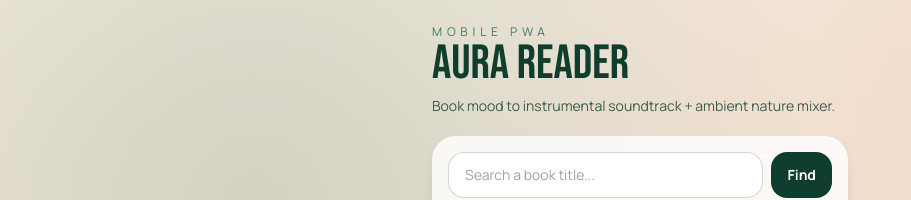
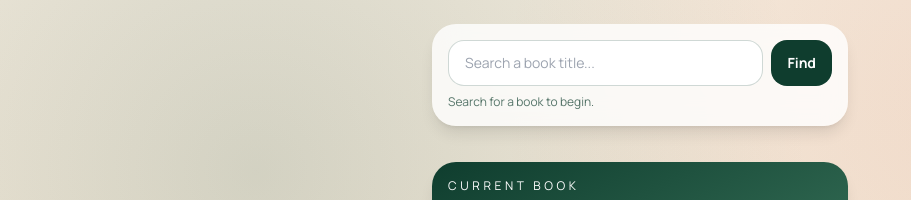
Before and after one commit to Roddys23/BookAura, a website: page public/index.html in a window 1280 px wide. Shown: the top 200 px of the page, without its empty margins (0-911 px from the left). Drawn offline with nearby package versions, Linux system fonts and the light colour scheme.

Commit message:
Update index.html

```diff
--- a/public/index.html
+++ b/public/index.html
@@ -31,11 +31,7 @@
   </head>
   <body class="bg-sand min-h-screen text-pine font-body">
     <main class="mx-auto max-w-md min-h-screen px-4 pb-8 pt-6">
-      <header class="mb-5">
-        <p class="text-xs uppercase tracking-[0.4em] text-moss">Mobile PWA</p>
-        <h1 class="font-display text-5xl leading-none">Aura Reader</h1>
-        <p class="mt-2 text-sm text-pine/80">Book mood to instrumental soundtrack + ambient nature mixer.</p>
-      </header>
+
 
       <section class="rounded-3xl bg-white/80 p-4 shadow-lg backdrop-blur-md">
         <form id="book-search-form" class="flex gap-2">
```
